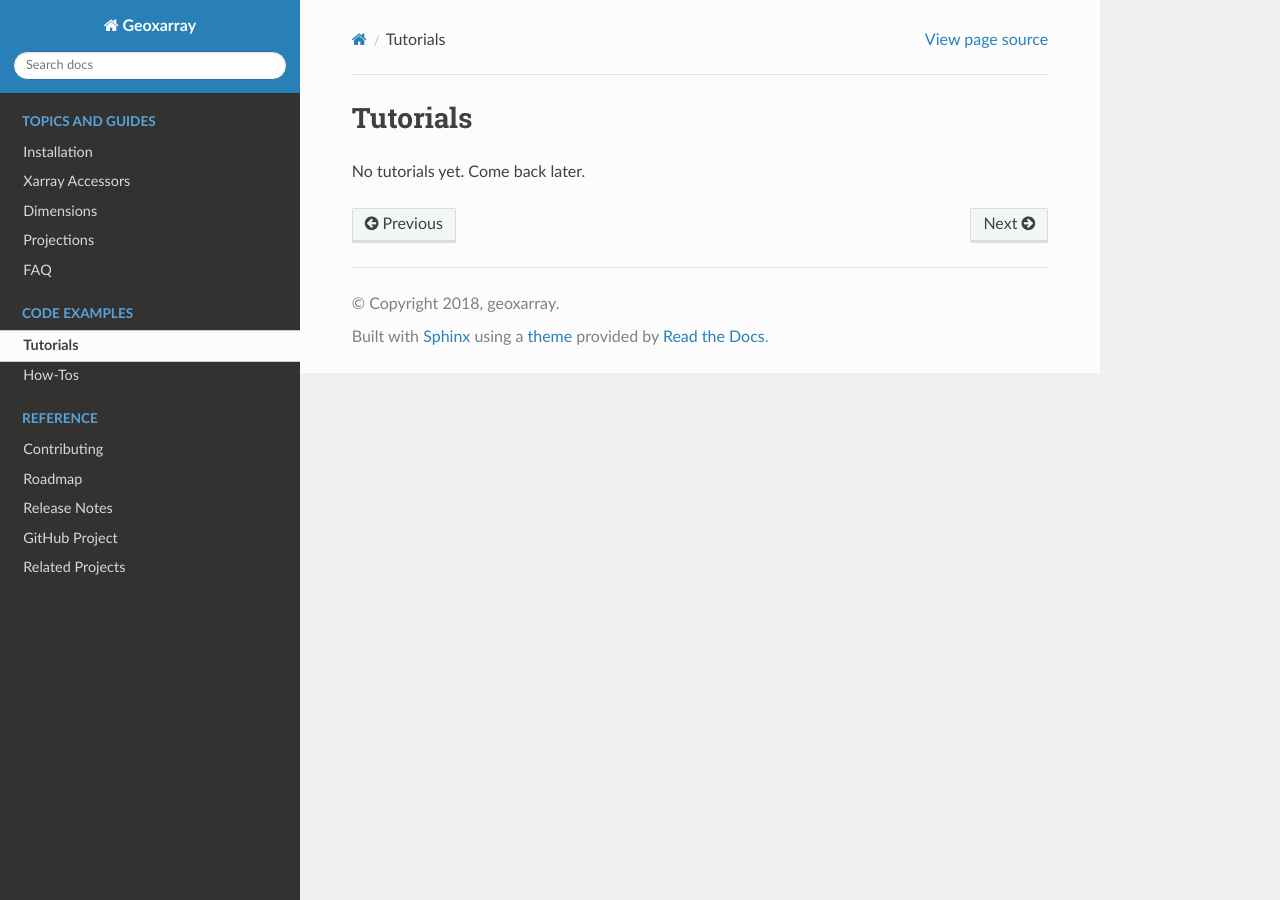
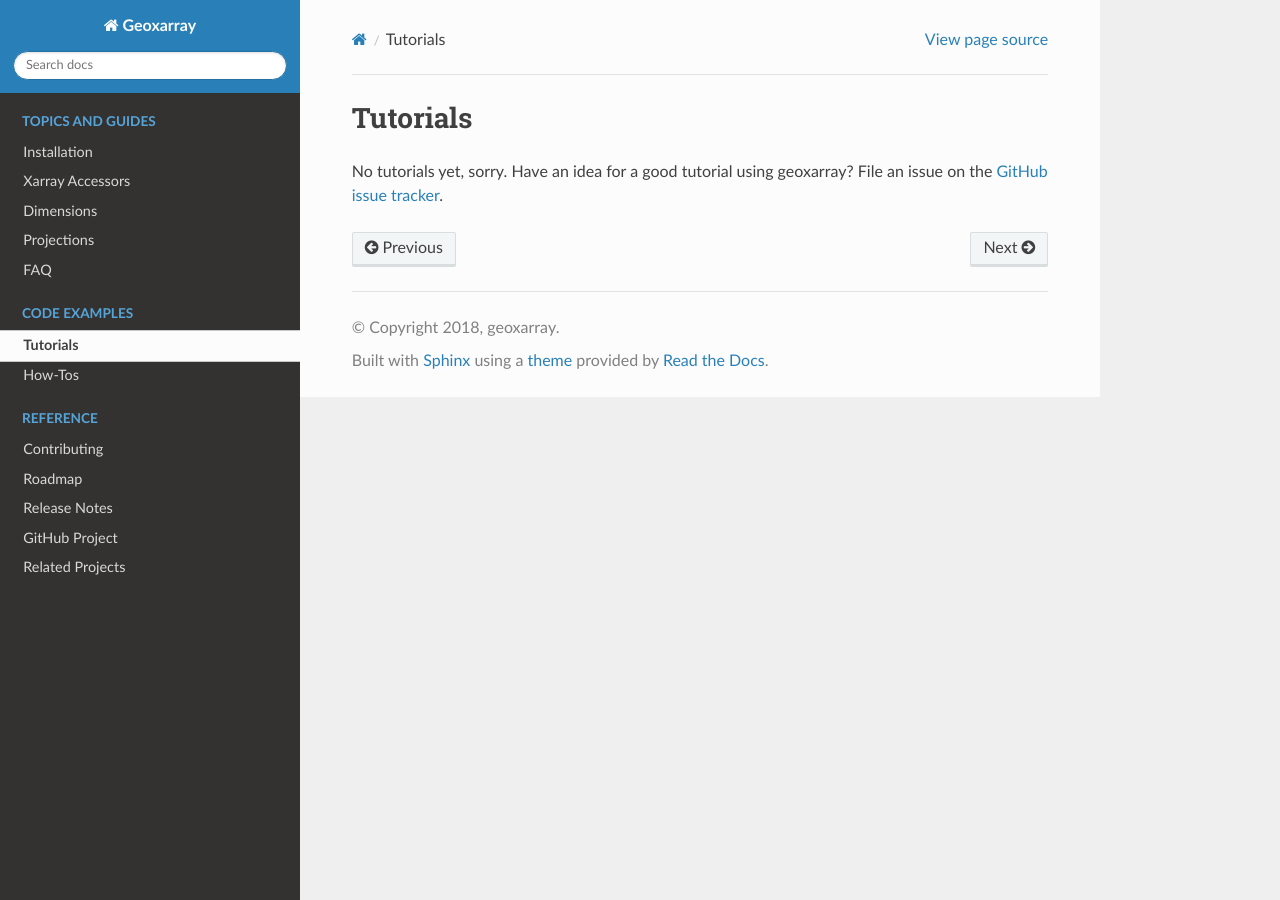
Before and after one commit to geoxarray/geoxarray, a Sphinx documentation site: the page built from docs/source/tutorials/index.rst, in a window 1280 px wide. Built offline with Sphinx 7.4.7 and the Read the Docs theme 2.0.0, drawn with Linux system fonts in a browser that asks for light colours; pages that are not in the unit, such as notebooks, are missing from menus.

Commit message:
Add note about filing ideas for new tutorials on github

```diff
--- a/docs/source/tutorials/index.rst
+++ b/docs/source/tutorials/index.rst
@@ -1,4 +1,6 @@
 Tutorials
 =========
 
-No tutorials yet. Come back later.
+No tutorials yet, sorry. Have an idea for a good tutorial using geoxarray? File
+an issue on the
+`GitHub issue tracker <https://github.com/geoxarray/geoxarray/issues>`_.
```
